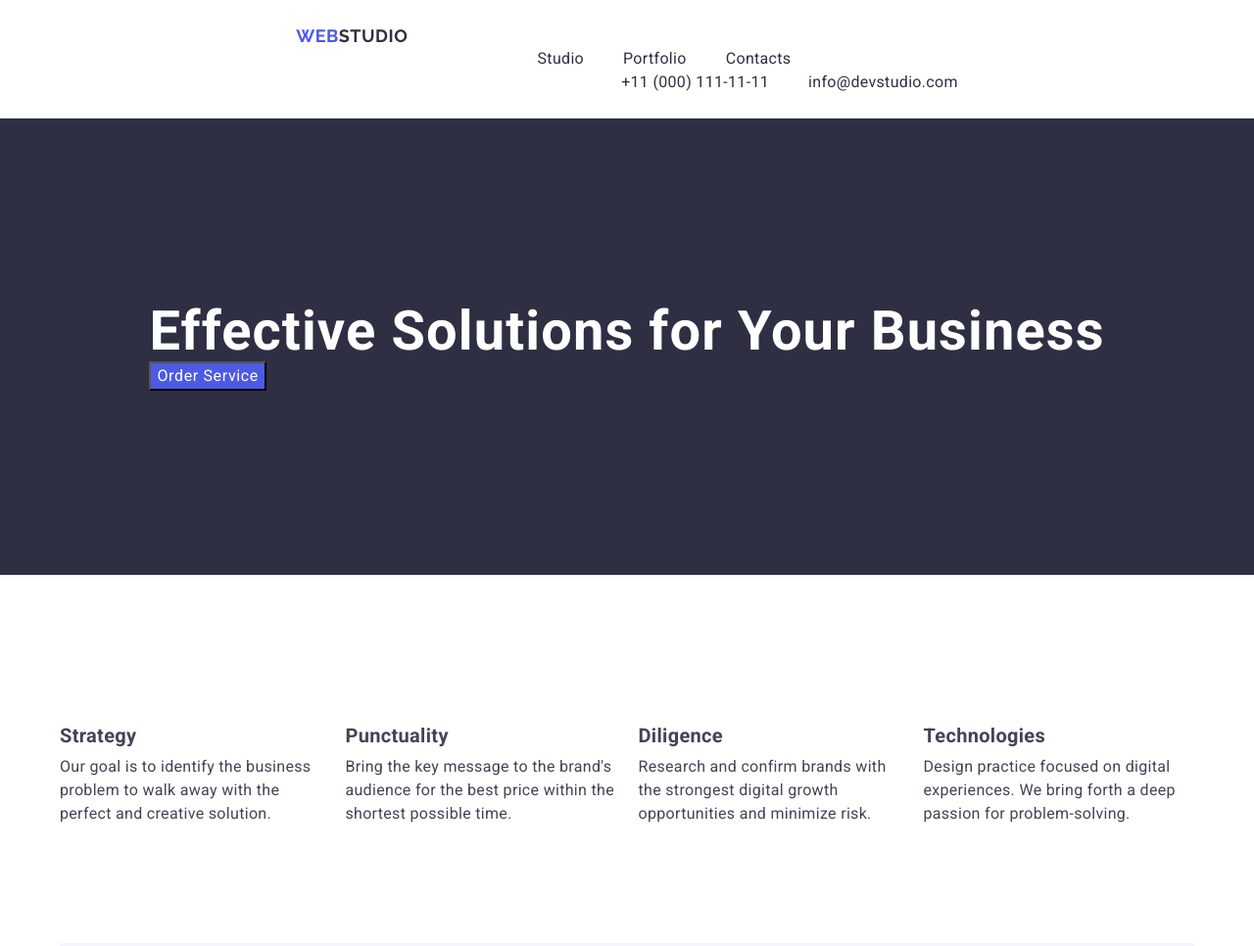
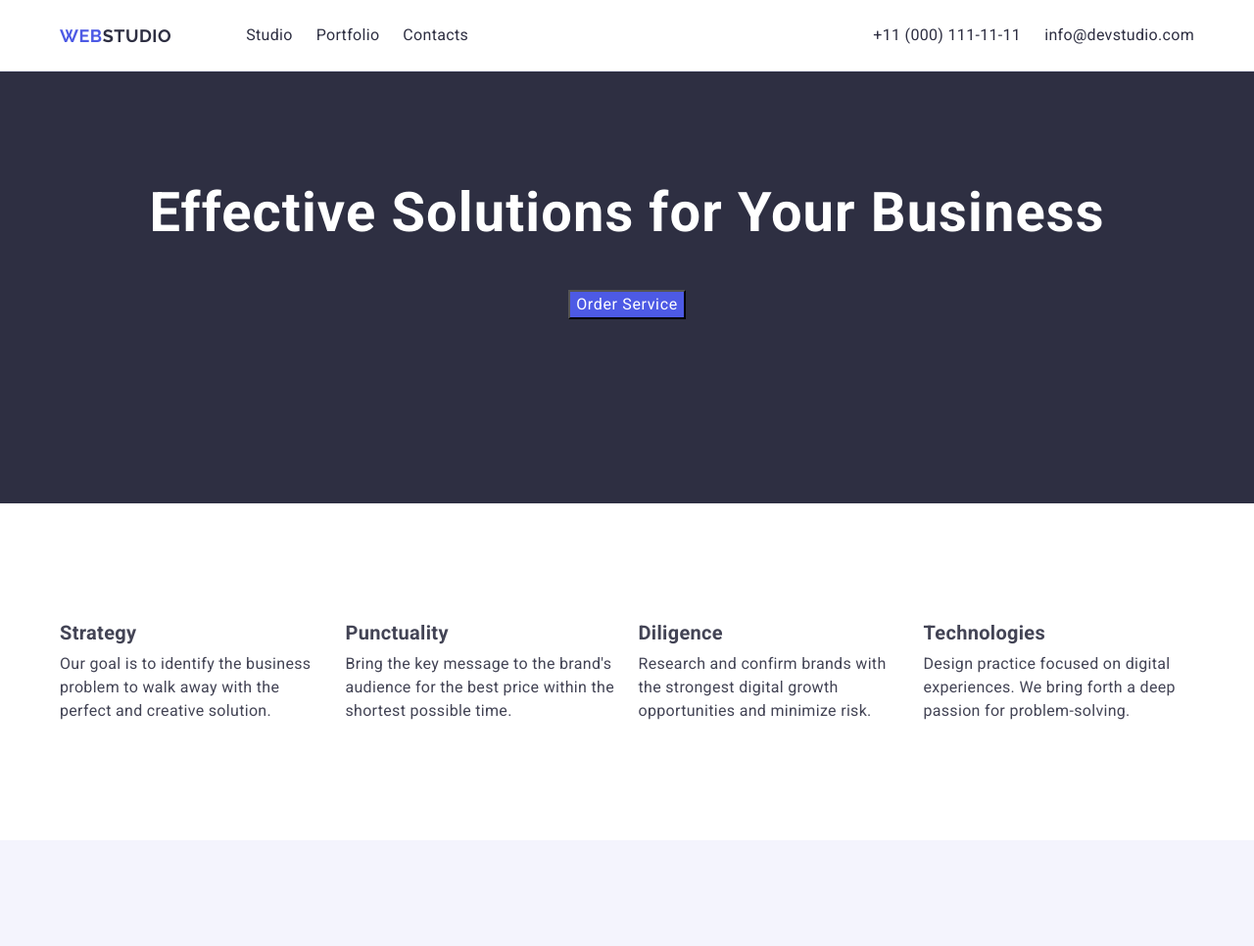
Before and after one commit to leogos/goit-markup-hw-03, a plain HTML site: page index.html in a window 1280 px wide. Shown: the top 966 px of the page at 98% size. Drawn offline with nearby package versions, Linux system fonts and the light colour scheme.

Commit message:
adjusted all margins and paddings

```diff
--- a/index.html
+++ b/index.html
@@ -14,8 +14,10 @@
 <body>
 
     <header class="header">
-<div class="container">
-      <a class="logo" href="/"><span class="logo-web">WEB</span>STUDIO</a>
+    <div class="container">
+      <ul class="ul">
+      <li><a class="logo" href="/"><span class="logo-web">WEB</span>STUDIO</a></li>
+      </ul>
 
       </ul>
       <nav class="nav">
@@ -45,8 +47,9 @@
       </section>
 
 
+
+  <section class="features" id="features">
   <div class="container">
-  <section class="features" id="features">
     <h2 class="h2 visually-hidden">Our Features</h2>
     <ul class="ul">
       <li>
@@ -78,11 +81,13 @@
         </p>
       </li>
     </ul>
+  </div>
   </section>
-</div>
 
+
+
+  <section class="team" id="our-team">
   <div class="container">
-  <section class="team" id="our-team">
     <h2 class="h2">Our Team</h2>
     <ul class="ul">
       <li>
@@ -116,11 +121,13 @@
         </div>
       </li>
     </ul>
+  </div>
   </section>
-  </div>
 
+
+
+  <section class="portfolio" id="portfolio">
   <div class="container">
-  <section class="portfolio" id="portfolio">
     <h2 class="h2">Our Portfolio</h2>
     <ul class="ul">
       <li>
@@ -166,19 +173,20 @@
         </div>
       </li>
     </ul>
+  </div>
   </section>
-  </div>
   </main>
 
+
+  <footer class="footer">
   <div class="container">
-  <footer class="footer">
     <a class="logo" href="/"><span class="logo-web">WEB</span><span class="logo-web-2">STUDIO</span></a>
     <p class="text">
       Increase the flow of customers and sales for your business with digital
       marketing & growth solutions.
     </p>
+  </div>
   </footer>
-  </div>
 </body>
 
 </html>
--- a/styles/styles.css
+++ b/styles/styles.css
@@ -46,58 +46,67 @@
     color: #ffffff;
 }
 
-.header a {
-    text-decoration: none;
+.header {
+  padding: 24px 0;
+  border-bottom: 1px solid #e7e9fc;
+  position: fixed;
+  top: 0;
+  left: 0;
+  width: 100%;
+  background-color: #ffffff;
+  border-bottom: 1px solid #e7e9fc;
+  z-index: 1000;
 }
 
-.header {
+.header .container {
   display: flex;
-    flex-direction: row;
-    justify-content: center;
   align-items: center;
-    gap: 45px;
-    padding: 24px 0;
-    border-bottom: 1px solid #e7e9fc;
 }
 
 .nav .ul {
   display: flex;
-    flex-direction: row;
-    justify-content: center;
-    margin-left: 76px;
-    gap: 40px
+  gap: 24px;
+  padding: 0;
+  margin-top: 0;
+  margin-bottom: 0;
+  margin-left: auto;
 }
 
 .nav-info .ul {
   display: flex;
-    flex-direction: row;
-    justify-content: center;
-    margin-left: 332px;
-    gap: 40px;
+  gap: 24px;
+  padding: 0;
+  margin-top: 0;
+  margin-bottom: 0;
+  margin-left: auto;
 }
 
-.nav a:hover:hover,
-.nav a:hover:focus {
-    color: #404bbf;
+.nav-info {
+    margin-left: auto;
 }
 
-.nav-link {
+.ul {
+  list-style: none;
+}
+
+.nav {
+    margin-left: 76px;
+}
+
+.nav a,
+.nav-info a {
+  color: #2E2F42;
+  text-decoration: none;
   font-size: 16px;
   line-height: 1.5;
   letter-spacing: 0.02em;
-    color: #2e2f42;
 }
 
-.nav-contact {
-    font-size: 16px;
-    line-height: 1.5;
-    letter-spacing: 0.02em;
-    color: #2e2f42;
-    list-style: none;
-}
-
-.nav-contact a:hover {
-    color: #404bbf;
+.nav a:hover,
+.nav a:focus,
+.nav-info a:hover,
+.nav-info a:focus {
+  color: #404BBF;
 }
 
 h1 {
@@ -143,16 +152,18 @@
 
 .footer {
   background-color: #2e2f42;
+  padding: 100px 0;
+}
+
+.footer .container {
   display: flex;
   flex-direction: column;
-    padding-bottom: 180px;
-    padding-top: 100px;
-    gap: 16px;
 }
 
 .footer p {
   color: #e7e9fc;
   width: 264px;
+  margin-top: 16px;
 }
 
 .footer a {
@@ -161,10 +172,13 @@
 
 .hero {
   background-color: #2e2f42;
+  padding: 188px 0;
+}
+
+.hero .container {
   display: flex;
   flex-direction: column;
   align-items: center;
-    padding: 188px 0;
   gap: 48px;
 }
 
@@ -185,8 +199,6 @@
 }
 
 .team h2 {
-    top: 1136px;
-    left: 639px;
     margin-bottom: 72px;
 }
 
@@ -232,7 +244,6 @@
 
 .features h3 {
     display: flex;
-    padding: 32px 0 0 0;
 }
 
 .features li {
```
Lines whose indentation alone changed are shown as unchanged.
